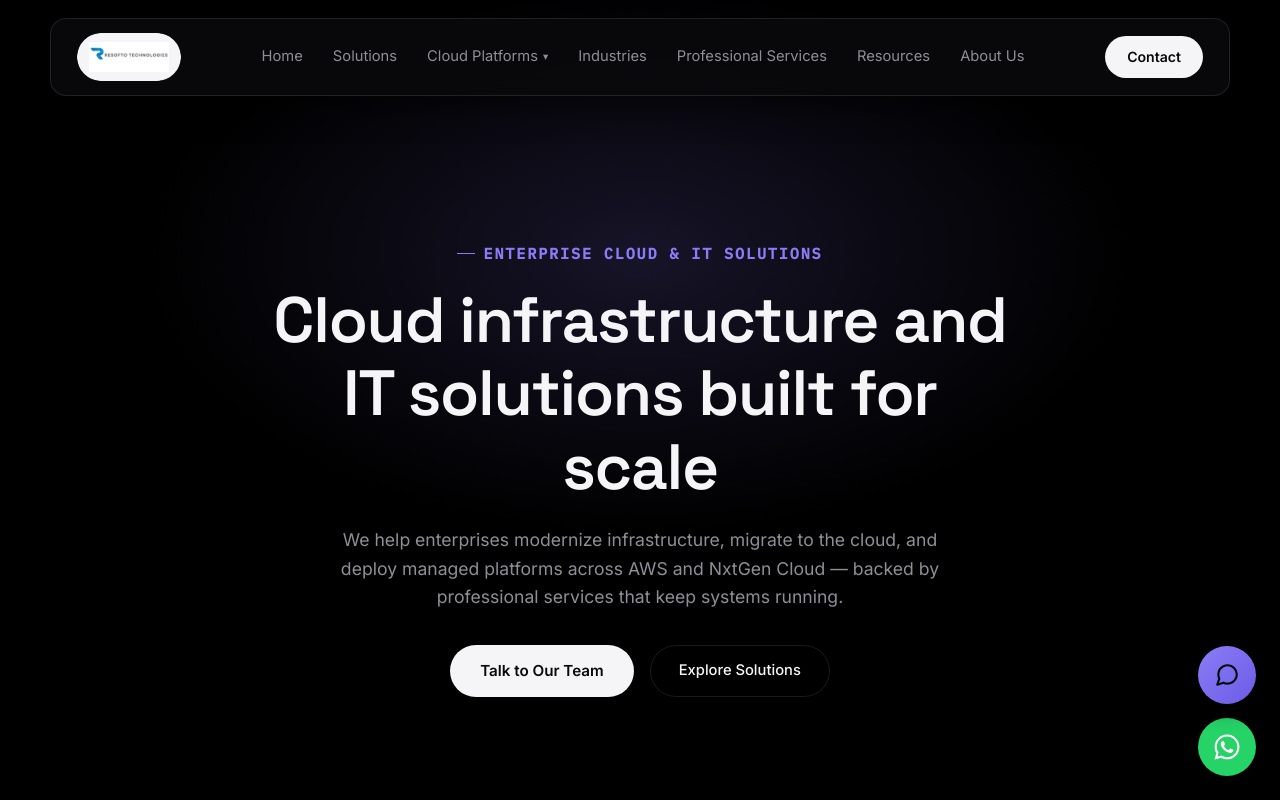
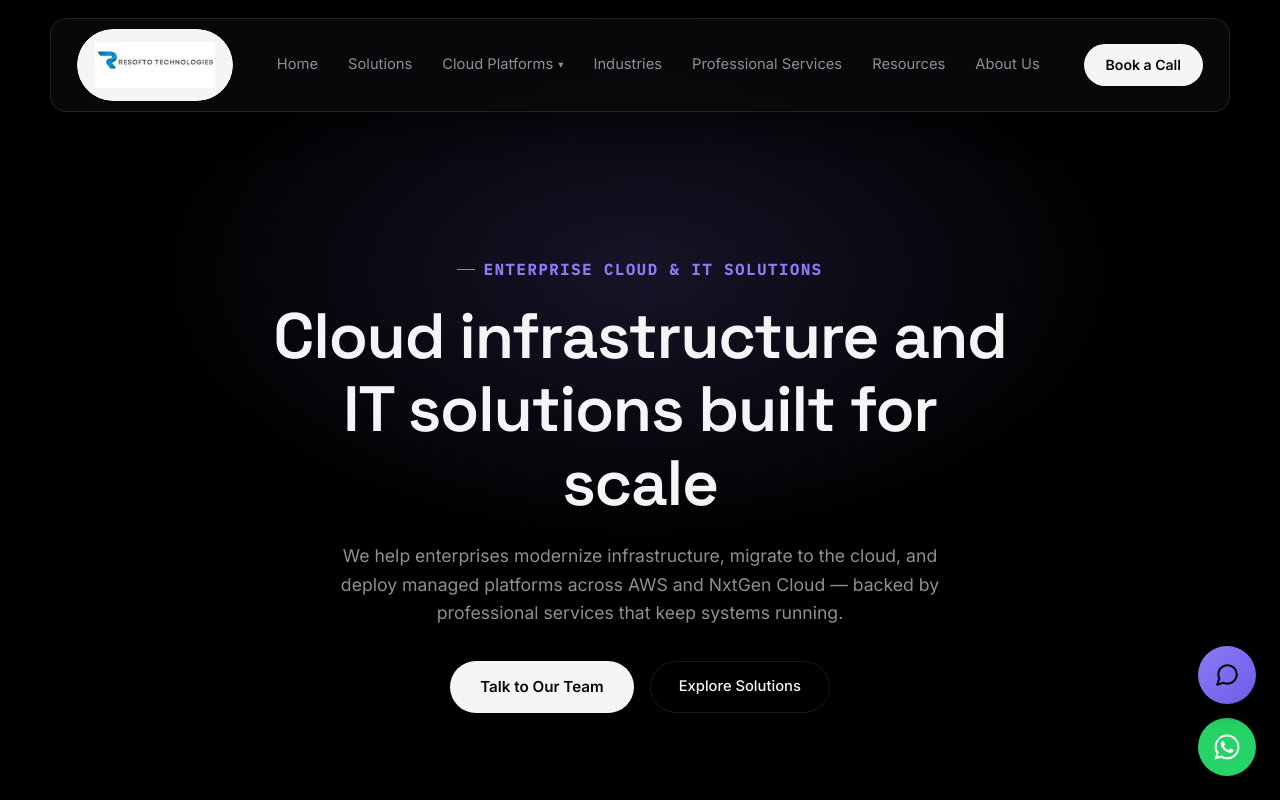
Before and after one commit to Ebenezar24/resofto-react, a React (Vite) app: page / in a window 1280 px wide. Shown: the top 800 px of the page. Built offline with nearby package versions, Linux system fonts and the light colour scheme.

Commit message:
Increase logo size for better visibility

```diff
--- a/src/components/Header.jsx
+++ b/src/components/Header.jsx
@@ -24,7 +24,7 @@ export default function Header() {
           <a href="#resources">Resources</a>
           <a href="#about">About Us</a>
         </div>
-        <a className="nav-cta" href="#contact">Contact</a>
+        <a className="nav-cta" href="#contact">Book a Call</a>
       </nav>
     </header>
   )
--- a/src/index.css
+++ b/src/index.css
@@ -48,7 +48,7 @@ header{
 }
 nav{
   display:flex; align-items:center; justify-content:space-between;
-  padding:14px 26px;
+  padding: 10px 26px;
   max-width:1180px; margin:0 auto;
   background:rgba(10,10,12,0.85);
   backdrop-filter: blur(14px);
@@ -58,8 +58,8 @@ nav{
 }
 .logo{font-family:'Space Grotesk'; font-weight:700; font-size:1.15rem; letter-spacing:-0.01em; display:flex; align-items:center;}
 .logo span{color:var(--accent-teal);}
-.logo img{height:48px; width:auto; display:block;border-radius:999px;}
-.footer-logo img{height:40px; width:auto; display:block;border-radius:999px;margin-bottom:14px;}
+.logo img{height: 72px; width:auto; display:block;border-radius:999px;}
+.footer-logo img{height: 60px; width:auto; display:block;border-radius:999px;margin-bottom:14px;}
 .contact-list{list-style:none;}
 .contact-list li{color:var(--text); font-size:0.88rem; margin-bottom:12px; opacity:0.85; line-height:1.5;}
 .contact-list li a{color:var(--text);}
```
